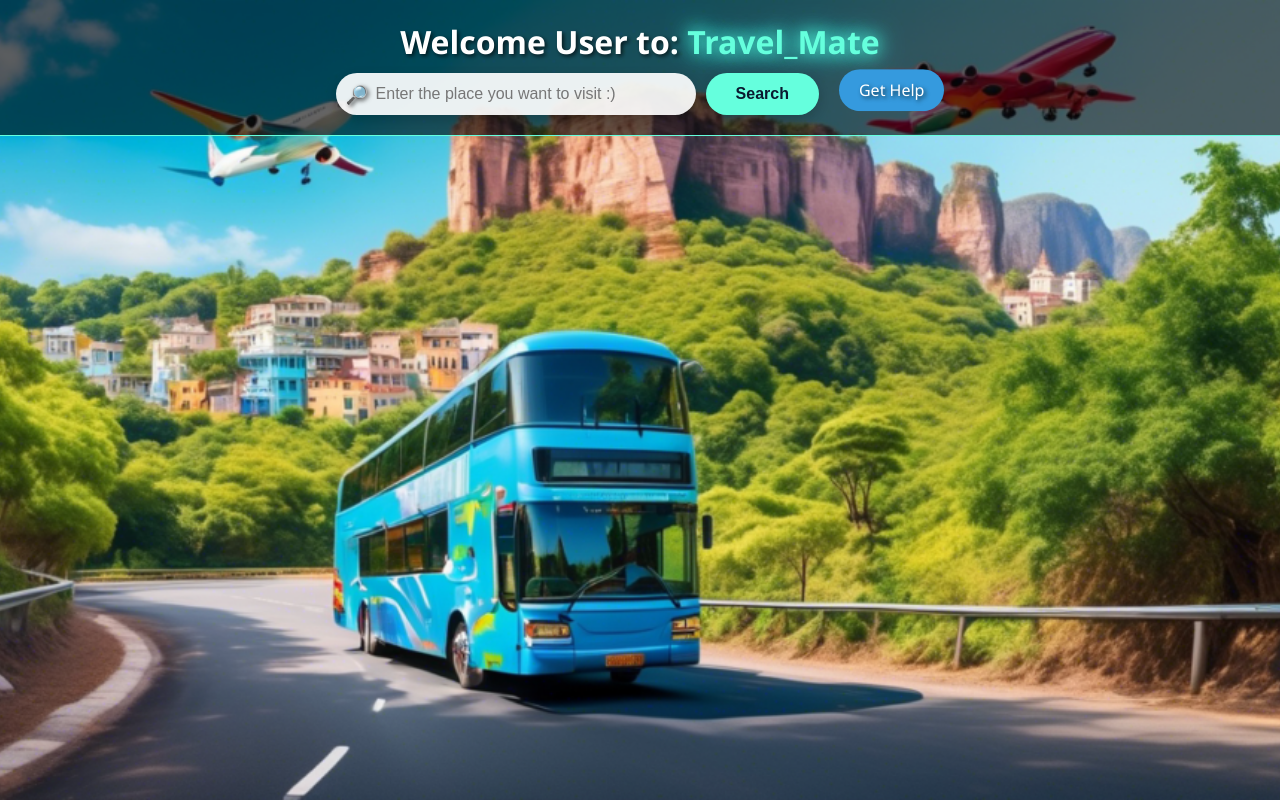
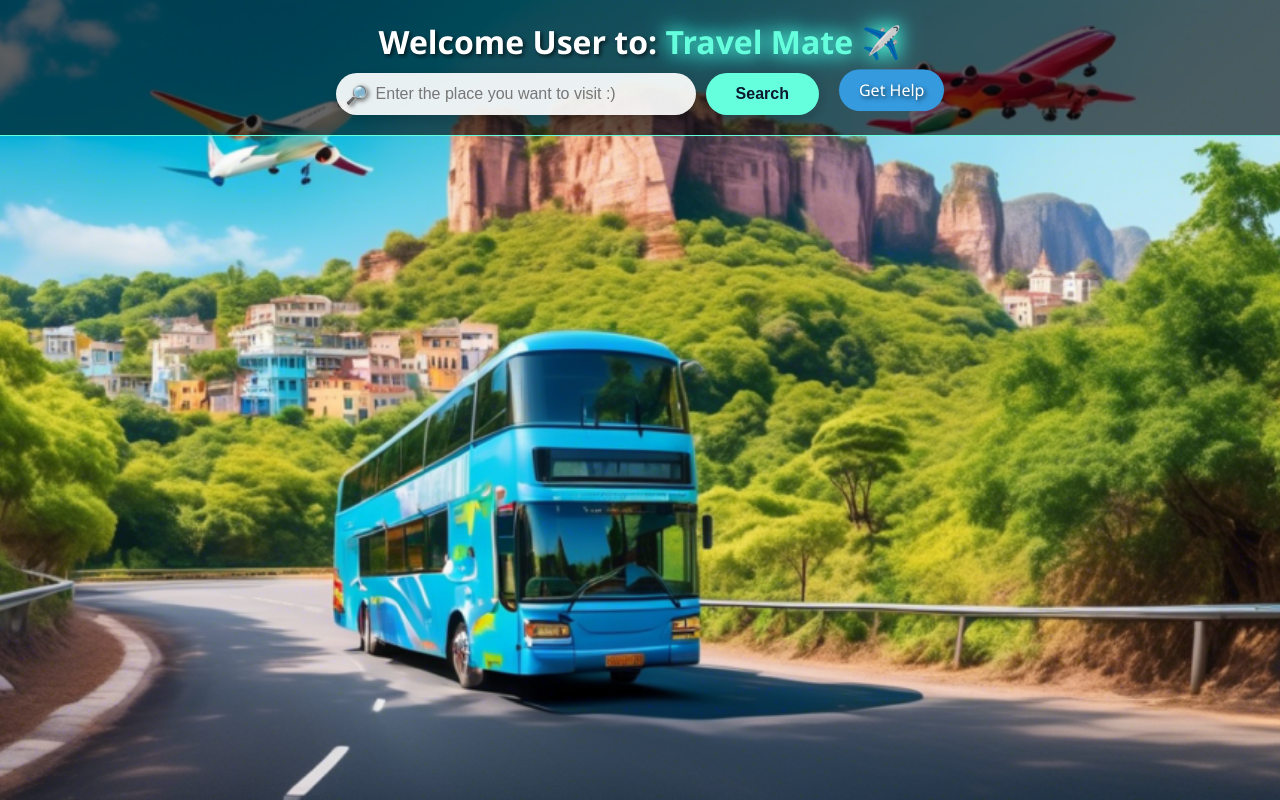
Before and after one commit to Anshuman-1234/SIH_update2, a website: page public/dashboard.html in a window 1280 px wide. Drawn offline with Linux system fonts and the light colour scheme.

Commit message:
Update dashboard.html

```diff
--- a/public/dashboard.html
+++ b/public/dashboard.html
@@ -217,7 +217,7 @@
 <body>
 
   <header>
-    <h1>Welcome User to: <b>Travel_Mate</b></h1>
+    <h1>Welcome User to: <b>Travel Mate ✈️</b></h1>
     <form class="search-box" id="place-form">
       <div class="search-container">
         <input type="text" id="place-input" name="inputData" placeholder="Enter the place you want to visit :)" required />
```
